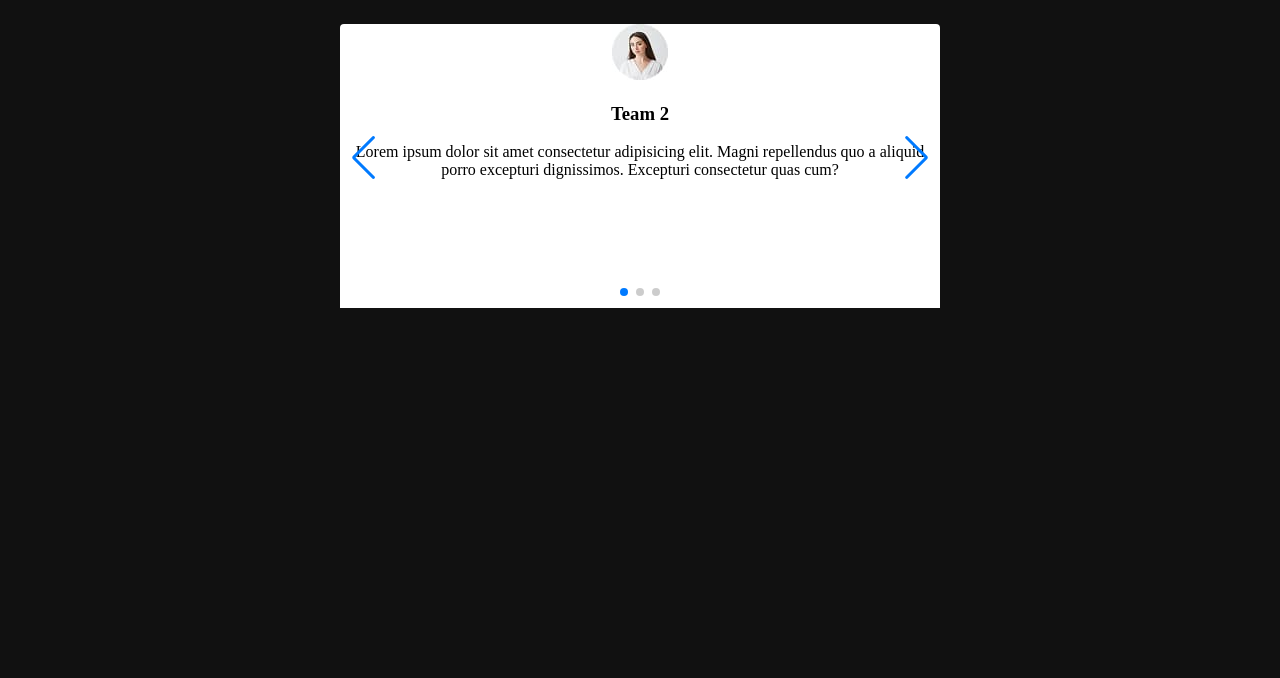
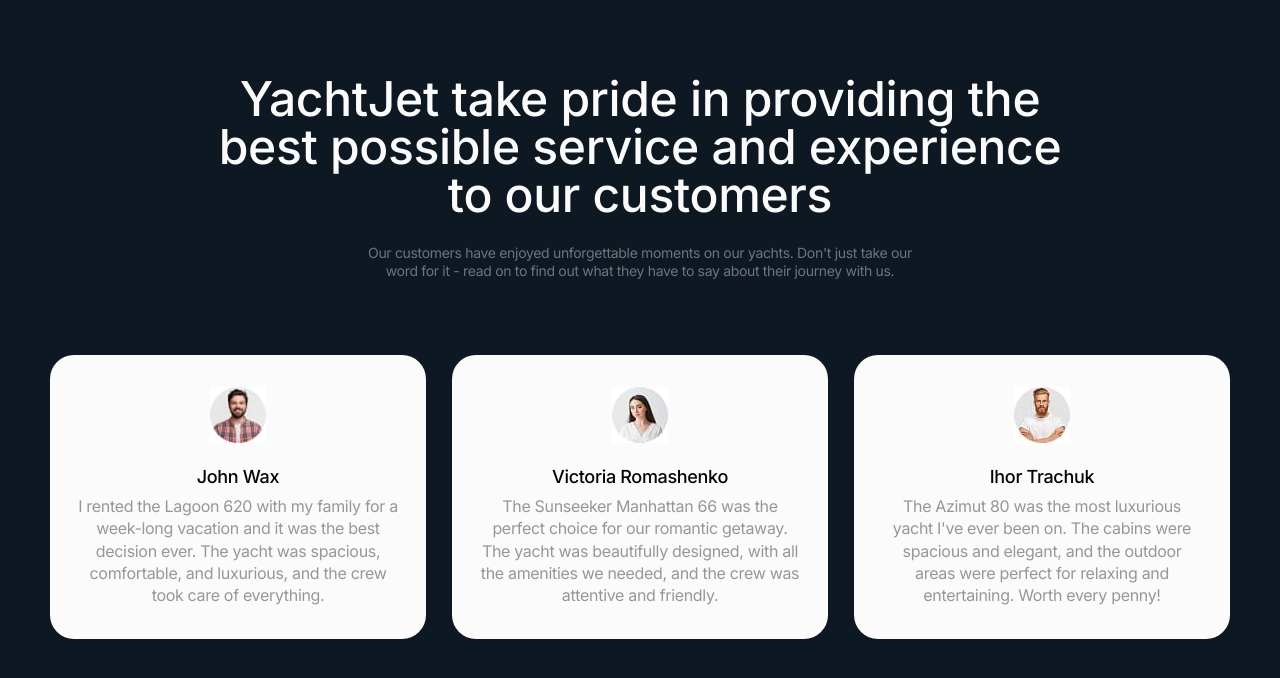
Before and after one commit to yevlampiieva/my-first-project, a plain HTML site: page index.html in a window 1280 px wide. Drawn offline with nearby package versions, Linux system fonts and the light colour scheme.

Commit message:
Update index.html, styles.css

```diff
--- a/css/styles.css
+++ b/css/styles.css
@@ -1,30 +1,231 @@
-body {
-  background-color: #111;
+h1,
+h2,
+h3,
+h4,
+h5,
+h6,
+p {
+  margin: 0;
 }
 
-ul {
+ul,
+ol {
+  list-style-type: none;
   padding: 0;
-  list-style: none;
+  margin: 0;
+}
+
+a {
+  color: currentColor;
+  text-decoration: none;
+}
+
+a:focus {
+  outline: none;
+}
+
+button {
+  cursor: pointer;
 }
 
 img {
+  display: block;
   max-width: 100%;
-}
-.team-list {
-  display: flex;
-  justify-content: center;
-  /* align-items: center; */
-  gap: 32px;
+  height: auto;
 }
 
-.team-item {
-  text-align: center;
-  background-color: #fff;
-  width: calc((100% - 64px) / 3);
-  border-radius: 4px;
+input {
+  padding: 0;
+  margin: 0;
 }
 
-.swiper {
-  width: 600px;
-  height: 300px;
+body {
+  font-family: "Inter", sans-serif;
+  font-style: normal;
+  font-weight: 400;
+  letter-spacing: -0.02em;
+  color: #fbfbfb;
+  background-color: #0e1823;
 }
+
+.visually-hidden {
+  position: absolute;
+  width: 1px;
+  height: 1px;
+  margin: -1px;
+  border: 0;
+  padding: 0;
+  white-space: nowrap;
+  clip-path: inset(100%);
+  clip: rect(0 0 0 0);
+  overflow: hidden;
+}
+
+.container {
+  width: 100%;
+  max-width: 375px;
+  padding: 0 20px;
+  margin: 0 auto;
+}
+
+.reviews {
+  margin: 0 auto;
+  padding: 40px 0;
+}
+
+.section-title {
+  text-align: center;
+  font-weight: 500;
+  font-size: 28px;
+  line-height: 1;
+  text-align: center;
+  color: #fbfbfb;
+  margin-bottom: 25px;
+}
+
+.reviews-desc {
+  font-size: 12px;
+  line-height: 1.17;
+  text-align: center;
+  color: #fbfbfb;
+  opacity: 0.4;
+  margin-bottom: 40px;
+}
+
+.reviews-item {
+  border-radius: 24px;
+  background-color: #fbfbfb;
+  padding: 32px 16px;
+  width: 100%;
+}
+
+.reviews-img {
+  margin-left: auto;
+  margin-right: auto;
+  margin-bottom: 24px;
+}
+
+.reviews-title {
+  font-weight: 500;
+  font-size: 18px;
+  line-height: 1.1;
+  text-align: center;
+  color: #040306;
+  margin-bottom: 8px;
+}
+
+.reviews-text {
+  font-size: 16px;
+  line-height: 1.4;
+  text-align: center;
+  color: rgba(4, 3, 6, 0.4);
+}
+
+@media screen and (max-width: 767px) {
+  .reviews-item:not(:first-child) {
+    display: none;
+  }
+}
+
+@media screen and (min-width: 768px) {
+  .container {
+    max-width: 768px;
+    padding: 0 32px;
+  }
+
+  .reviews {
+    padding: 75px 0;
+  }
+
+  .section-title {
+    font-size: 47px;
+    width: 704px;
+    margin-left: auto;
+    margin-right: auto;
+  }
+
+  .reviews-desc {
+    font-size: 14px;
+    line-height: 1.29;
+    margin-bottom: 75px;
+    width: 571px;
+    margin-left: auto;
+    margin-right: auto;
+  }
+
+  .reviews-list {
+    display: flex;
+    flex-direction: row;
+    flex-wrap: wrap;
+    justify-content: center;
+    align-items: center;
+    gap: 32px;
+  }
+
+  .reviews-item {
+    width: calc((100% - 32px) / 2);
+  }
+
+  .reviews-img {
+    margin-bottom: 24px;
+  }
+
+  .reviews-title {
+    font-weight: 500;
+    font-size: 18px;
+    line-height: 1.1;
+    text-align: center;
+    color: #040306;
+    margin-bottom: 8px;
+  }
+
+  .reviews-text {
+    font-size: 16px;
+    line-height: 1.4;
+    text-align: center;
+    color: rgba(4, 3, 6, 0.4);
+  }
+}
+
+@media screen and (max-width: 1279px) {
+  .reviews-item:last-child {
+    display: none;
+  }
+}
+
+@media screen and (min-width: 1280px) {
+  .container {
+    max-width: 1280px;
+    padding: 0 50px;
+  }
+
+  .section-title {
+    font-size: 48px;
+    width: 854px;
+  }
+
+  .reviews-list {
+    gap: 26px;
+  }
+
+  .reviews-item {
+    width: calc((100% - 52px) / 3);
+    padding: 32px 28px;
+  }
+}
+
+@media screen and (min-width: 1440px) {
+  .container {
+    max-width: 1440px;
+    padding: 0 100px;
+  }
+
+  .reviews-list {
+    gap: 32px;
+  }
+
+  .reviews-item {
+    width: calc((100% - 64px) / 3);
+    padding: 32px 36px;
+  }
+}
--- a/index.html
+++ b/index.html
@@ -4,46 +4,66 @@
     <meta charset="UTF-8" />
     <meta name="viewport" content="width=device-width, initial-scale=1.0" />
     <title>Document</title>
-    <link rel="stylesheet" href="https://cdn.jsdelivr.net/npm/swiper@11/swiper-bundle.min.css" />
+    <link
+      rel="stylesheet"
+      href="https://cdnjs.cloudflare.com/ajax/libs/modern-normalize/3.0.1/modern-normalize.min.css"
+      integrity="sha512-q6WgHqiHlKyOqslT/lgBgodhd03Wp4BEqKeW6nNtlOY4quzyG3VoQKFrieaCeSnuVseNKRGpGeDU3qPmabCANg=="
+      crossorigin="anonymous"
+      referrerpolicy="no-referrer"
+    />
+
+    <link rel="preconnect" href="https://fonts.googleapis.com" />
+    <link rel="preconnect" href="https://fonts.gstatic.com" crossorigin />
+    <link
+      href="https://fonts.googleapis.com/css2?family=Inter:wght@300;400;500&display=swap"
+      rel="stylesheet"
+    />
+
     <link rel="stylesheet" href="./css/styles.css" />
   </head>
   <body>
     <header></header>
     <main>
       <section class="reviews">
-        <div class="swiper">
-          <ul class="team-list swiper-wrapper">
-            <li class="team-item swiper-slide">
-              <img src="./images/team1.jpg" alt="" />
-              <h3>Team 1</h3>
-              <p>
-                Lorem ipsum dolor sit amet consectetur adipisicing elit. Laborum aspernatur dolore
-                nemo labore voluptate quia molestiae in consequuntur est repellat.
+        <div class="container container-reviews">
+          <h2 class="section-title">
+            YachtJet take pride in providing the best possible service and experience to our
+            customers
+          </h2>
+          <p class="reviews-desc">
+            Our customers have enjoyed unforgettable moments on our yachts. Don't just take our word
+            for it - read on to find out what they have to say about their journey with us.
+          </p>
+
+          <ul class="reviews-list">
+            <li class="reviews-item">
+              <img class="reviews-img" src="./images/team1.jpg" alt="" />
+              <h3 class="reviews-title">John Wax</h3>
+              <p class="reviews-text">
+                I rented the Lagoon 620 with my family for a week-long vacation and it was the best
+                decision ever. The yacht was spacious, comfortable, and luxurious, and the crew took
+                care of everything.
               </p>
             </li>
-            <li class="team-item swiper-slide">
-              <img src="./images/team2.jpg" alt="" />
-              <h3>Team 2</h3>
-              <p>
-                Lorem ipsum dolor sit amet consectetur adipisicing elit. Magni repellendus quo a
-                aliquid porro excepturi dignissimos. Excepturi consectetur quas cum?
+            <li class="reviews-item">
+              <img class="reviews-img" src="./images/team2.jpg" alt="" />
+              <h3 class="reviews-title">Victoria Romashenko</h3>
+              <p class="reviews-text">
+                The Sunseeker Manhattan 66 was the perfect choice for our romantic getaway. The
+                yacht was beautifully designed, with all the amenities we needed, and the crew was
+                attentive and friendly.
               </p>
             </li>
-            <li class="team-item swiper-slide">
-              <img src="./images/team3.jpg" alt="" />
-              <h3>Team 3</h3>
-              <p>
-                Lorem ipsum, dolor sit amet consectetur adipisicing elit. Quidem ipsam in eligendi
-                fugit facere dolores quas delectus maiores nemo corrupti
+            <li class="reviews-item">
+              <img class="reviews-img" src="./images/team3.jpg" alt="" />
+              <h3 class="reviews-title">Ihor Trachuk</h3>
+              <p class="reviews-text">
+                The Azimut 80 was the most luxurious yacht I've ever been on. The cabins were
+                spacious and elegant, and the outdoor areas were perfect for relaxing and
+                entertaining. Worth every penny!
               </p>
             </li>
           </ul>
-          <!-- If we need pagination -->
-          <div class="swiper-pagination"></div>
-
-          <!-- If we need navigation buttons -->
-          <div class="swiper-button-prev"></div>
-          <div class="swiper-button-next"></div>
         </div>
       </section>
     </main>
```
